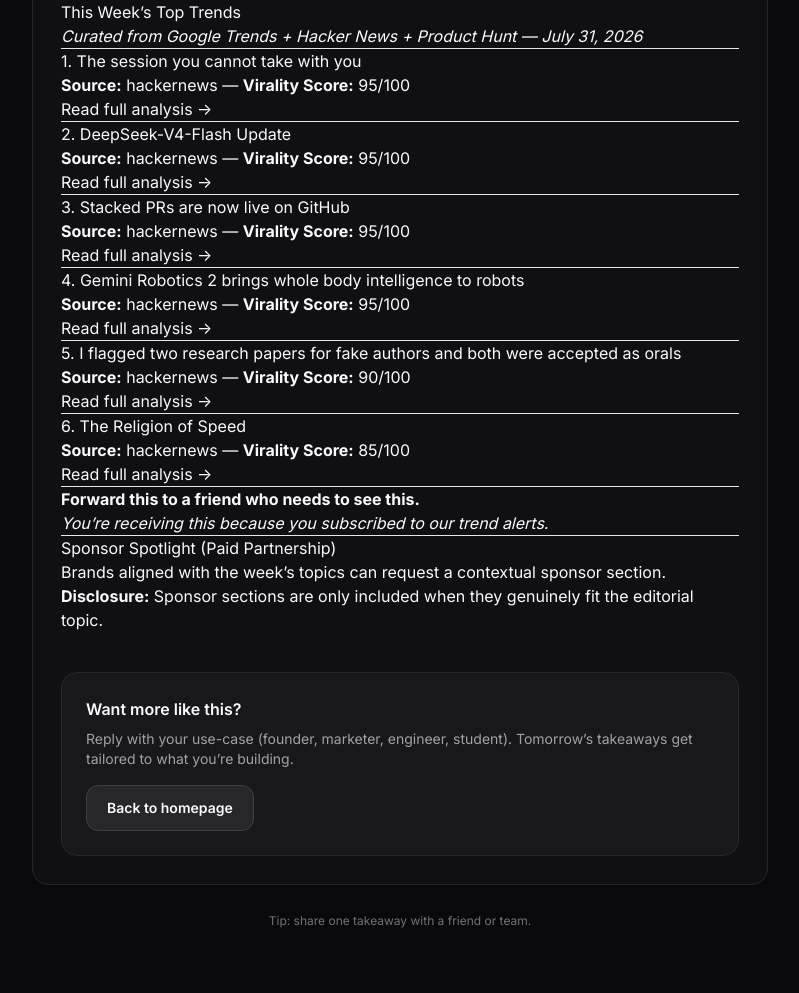
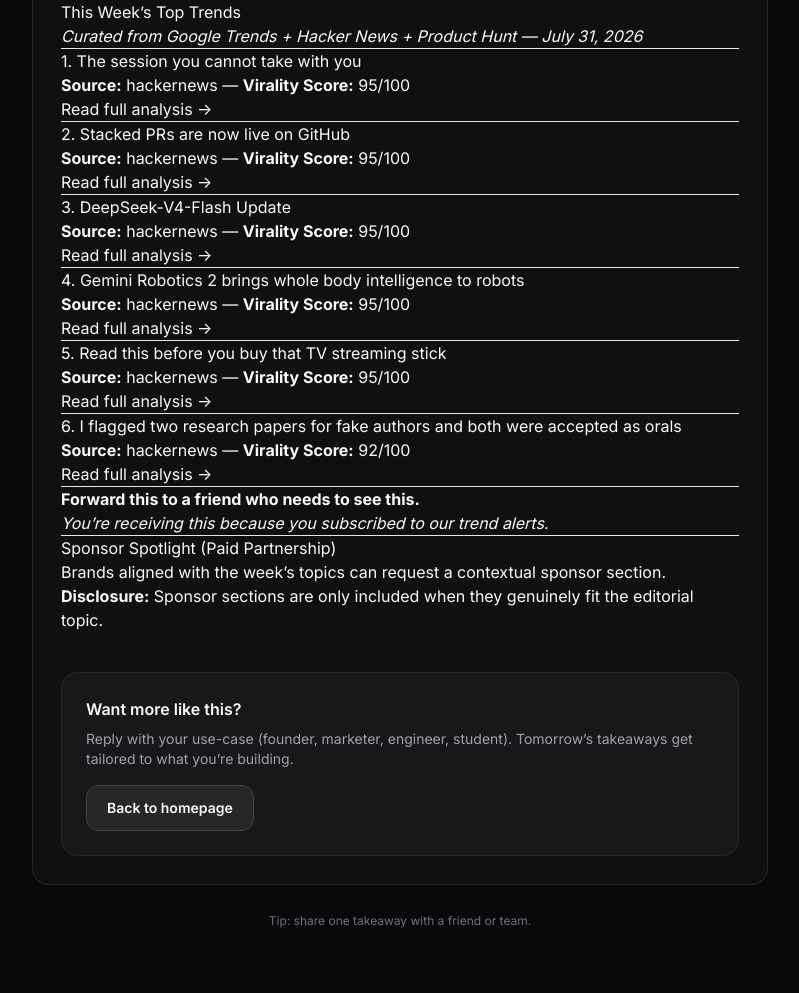
Before and after one commit to zheeno/jists, a Jekyll site: the page built from _posts/2026-07-31-weekly-trend-digest-july-31-2026.md, in a window 1280 px wide. Shown: the part 574-1567 px from the top of the page, without its empty margins (240-1039 px from the left). Built offline with Jekyll 4.4.1, drawn with Linux system fonts in a browser that asks for light colours; nearby versions of some CDN libraries.

Commit message:
Update _posts/2026-07-31-weekly-trend-digest-july-31-2026.md

```diff
--- a/_posts/2026-07-31-weekly-trend-digest-july-31-2026.md
+++ b/_posts/2026-07-31-weekly-trend-digest-july-31-2026.md
@@ -21,19 +21,19 @@
 
 ---
 
-## 2. DeepSeek-V4-Flash Update
+## 2. Stacked PRs are now live on GitHub
+
+**Source:** hackernews — **Virality Score:** 95/100
+
+[Read full analysis →](https://github.blog/changelog/2026-07-30-stacked-pull-requests-are-now-in-public-preview/)
+
+---
+
+## 3. DeepSeek-V4-Flash Update
 
 **Source:** hackernews — **Virality Score:** 95/100
 
 [Read full analysis →](https://api-docs.deepseek.com/updates/)
-
----
-
-## 3. Stacked PRs are now live on GitHub
-
-**Source:** hackernews — **Virality Score:** 95/100
-
-[Read full analysis →](https://github.blog/changelog/2026-07-30-stacked-pull-requests-are-now-in-public-preview/)
 
 ---
 
@@ -45,19 +45,19 @@
 
 ---
 
-## 5. I flagged two research papers for fake authors and both were accepted as orals
+## 5. Read this before you buy that TV streaming stick
 
-**Source:** hackernews — **Virality Score:** 90/100
+**Source:** hackernews — **Virality Score:** 95/100
 
-[Read full analysis →](https://geospatialml.com/posts/reviewing-ai-slop/)
+[Read full analysis →](https://krebsonsecurity.com/2026/07/read-this-before-you-buy-that-tv-streaming-stick/)
 
 ---
 
-## 6. The Religion of Speed
+## 6. I flagged two research papers for fake authors and both were accepted as orals
 
-**Source:** hackernews — **Virality Score:** 85/100
+**Source:** hackernews — **Virality Score:** 92/100
 
-[Read full analysis →](https://graybeard.ing/the-religion-of-speed/)
+[Read full analysis →](https://geospatialml.com/posts/reviewing-ai-slop/)
 
 ---
 
```
